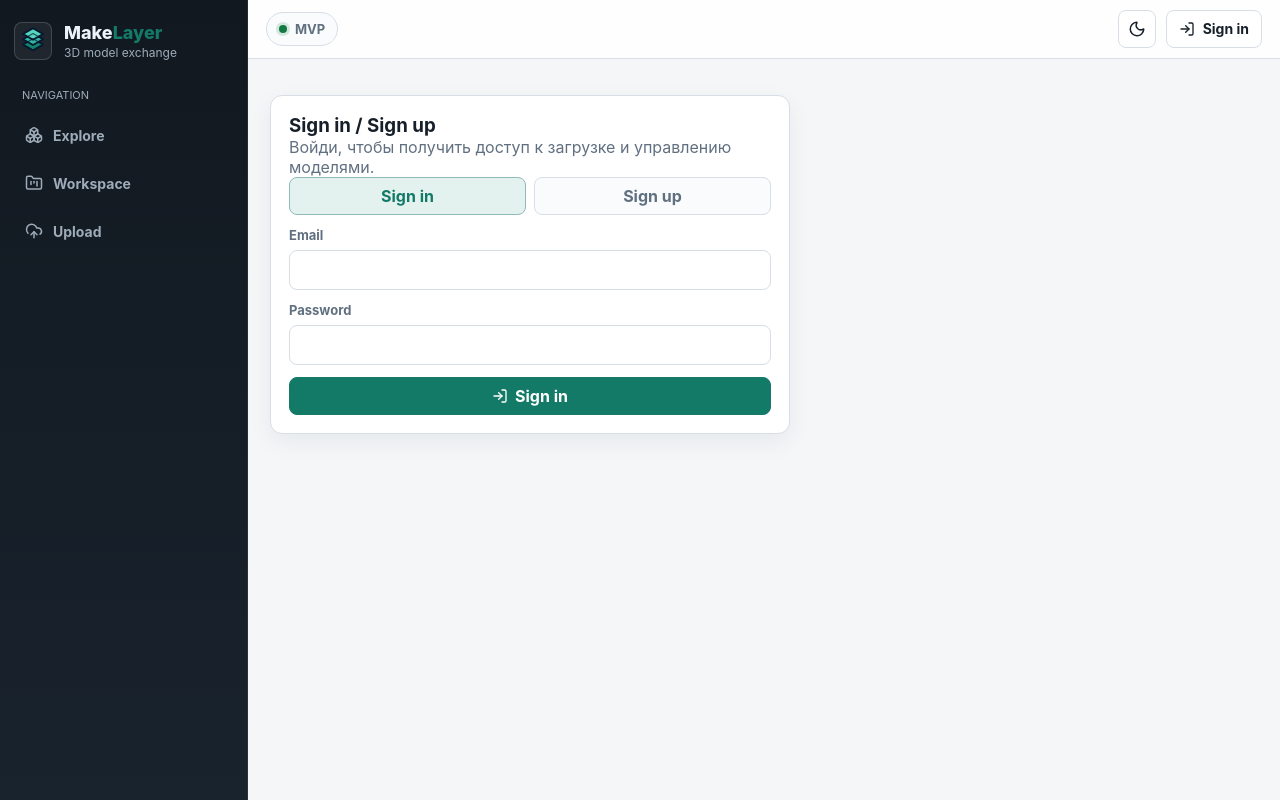
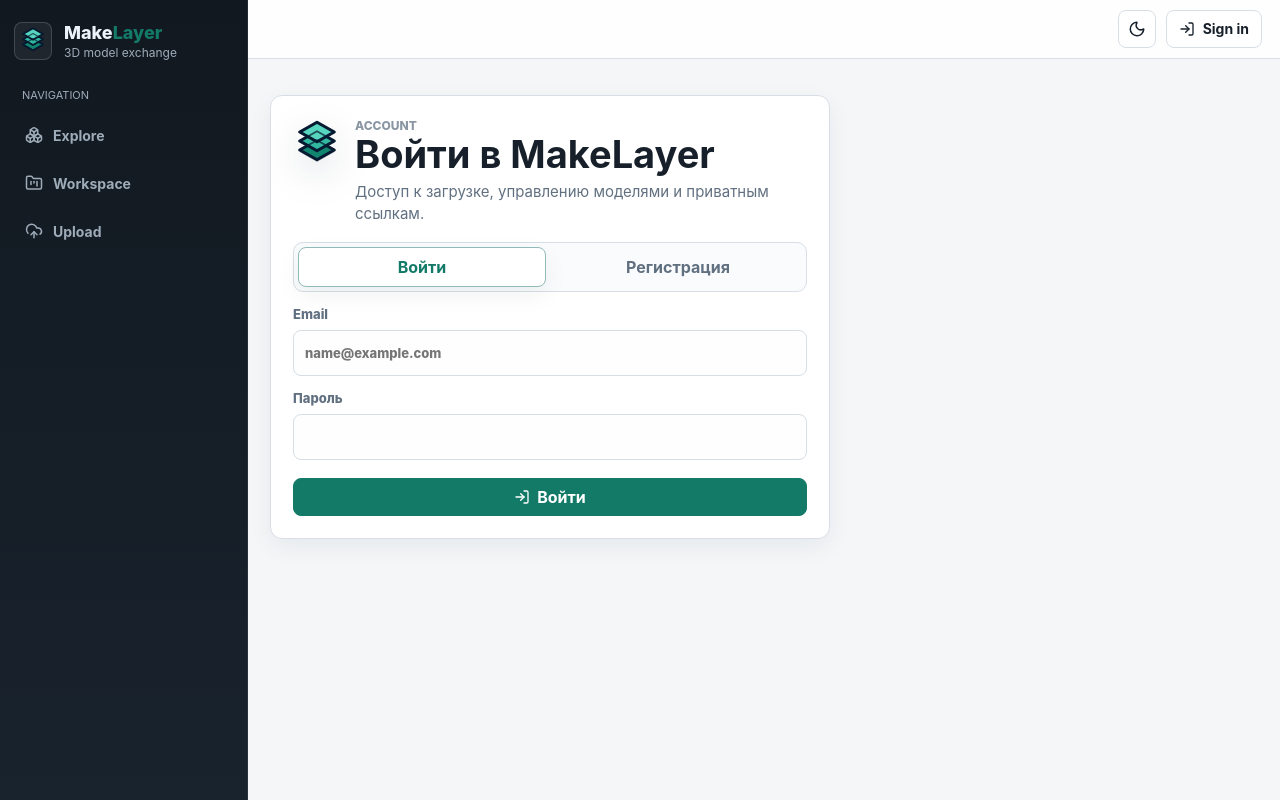
Before and after one commit to lazyw1zard/CADRelay, a React (Vite) app in the folder frontend/: page /auth in a window 1280 px wide. Built offline with nearby package versions, Linux system fonts and the light colour scheme; no server answers.

Commit message:
Polish auth and UI motion

```diff
--- a/frontend/src/shell/AppShell.jsx
+++ b/frontend/src/shell/AppShell.jsx
@@ -155,10 +155,6 @@
             >
               {mobileMenuOpen ? <X size={18} /> : <Menu size={18} />}
             </button>
-            <div className="shell-product-status">
-              <span className="status-dot" />
-              <span>MVP</span>
-            </div>
           </div>
           <div className="shell-topbar-actions">
             <button
--- a/frontend/src/styles/main.scss
+++ b/frontend/src/styles/main.scss
@@ -32,6 +32,9 @@
   --radius-sm: 8px;
   --radius-md: 10px;
   --radius-lg: 12px;
+  --motion-fast: 140ms ease;
+  --motion-base: 180ms ease;
+  --motion-slow: 260ms cubic-bezier(0.2, 0.8, 0.2, 1);
   --font-main: "Inter", "Manrope", "Segoe UI", system-ui, sans-serif;
 }
 
@@ -93,6 +96,15 @@
 
 a {
   color: var(--link);
+  transition: color var(--motion-fast), background-color var(--motion-fast), border-color var(--motion-fast);
+}
+
+button,
+input,
+select,
+textarea {
+  transition: background-color var(--motion-fast), border-color var(--motion-fast), box-shadow var(--motion-fast),
+    color var(--motion-fast), transform var(--motion-fast), opacity var(--motion-fast);
 }
 
 button:disabled,
@@ -297,28 +309,6 @@
   display: flex;
   align-items: center;
   gap: 10px;
-}
-
-.shell-product-status {
-  display: inline-flex;
-  align-items: center;
-  gap: 8px;
-  min-height: 34px;
-  border: 1px solid var(--line);
-  border-radius: 999px;
-  padding: 0 12px;
-  color: var(--text-soft);
-  background: var(--surface-2);
-  font-size: 13px;
-  font-weight: 650;
-}
-
-.status-dot {
-  width: 8px;
-  height: 8px;
-  border-radius: 50%;
-  background: var(--success);
-  box-shadow: 0 0 0 3px color-mix(in srgb, var(--success) 16%, transparent);
 }
 
 .icon-btn,
@@ -403,6 +393,7 @@
 .page {
   width: min(100%, 1280px);
   margin: 0 auto;
+  animation: pageEnter var(--motion-slow) both;
 }
 
 .page-wide {
@@ -456,6 +447,8 @@
   border: 1px solid var(--line);
   border-radius: var(--radius-lg);
   box-shadow: var(--shadow-soft);
+  transition: background-color var(--motion-base), border-color var(--motion-base), box-shadow var(--motion-base),
+    transform var(--motion-base);
 }
 
 .card,
@@ -628,11 +621,12 @@
   background: var(--surface);
   box-shadow: var(--shadow-soft);
   min-width: 0;
+  transition: border-color var(--motion-base), box-shadow var(--motion-base), transform var(--motion-base),
+    background-color var(--motion-base);
 }
 
 .model-card-clickable {
   cursor: pointer;
-  transition: border-color 0.16s ease, box-shadow 0.16s ease, transform 0.16s ease;
 }
 
 .model-card-clickable:hover {
@@ -1045,6 +1039,39 @@
   background: transparent;
 }
 
+@keyframes pageEnter {
+  from {
+    opacity: 0;
+    transform: translateY(8px);
+  }
+  to {
+    opacity: 1;
+    transform: translateY(0);
+  }
+}
+
+@keyframes surfaceEnter {
+  from {
+    opacity: 0;
+    transform: translateY(10px) scale(0.992);
+  }
+  to {
+    opacity: 1;
+    transform: translateY(0) scale(1);
+  }
+}
+
+@keyframes popoverIn {
+  from {
+    opacity: 0;
+    transform: translateY(-4px) scale(0.98);
+  }
+  to {
+    opacity: 1;
+    transform: translateY(0) scale(1);
+  }
+}
+
 @keyframes detailScrimIn {
   from {
     opacity: 0;
@@ -1072,7 +1099,10 @@
 }
 
 .auth-page-card {
-  max-width: 520px;
+  width: min(100%, 560px);
+  max-width: 560px;
+  padding: 22px;
+  animation: surfaceEnter var(--motion-slow) both;
 }
 
 .auth-page-card h1,
@@ -1080,10 +1110,41 @@
   margin: 0;
 }
 
+.auth-page-header {
+  display: flex;
+  align-items: flex-start;
+  gap: 14px;
+  margin-bottom: 18px;
+}
+
+.auth-page-mark {
+  width: 48px;
+  height: 48px;
+  flex: 0 0 auto;
+  margin-top: 2px;
+  filter: drop-shadow(0 12px 18px rgba(6, 27, 50, 0.13));
+}
+
+.auth-page-card h1 {
+  margin: 2px 0 6px;
+  font-size: clamp(28px, 4vw, 38px);
+  line-height: 1.05;
+}
+
+.auth-page-card .muted {
+  color: var(--text-soft);
+  font-size: 15px;
+  line-height: 1.45;
+}
+
 .auth-page-form,
 .workspace-page form.card {
   display: grid;
   gap: 12px;
+}
+
+.auth-page-form {
+  gap: 14px;
 }
 
 label {
@@ -1109,6 +1170,25 @@
 textarea {
   resize: vertical;
   line-height: 1.45;
+}
+
+.auth-page-form label {
+  gap: 8px;
+  color: var(--text-soft);
+  font-size: 13px;
+  font-weight: 760;
+}
+
+.auth-page-form input {
+  min-height: 46px;
+  border-radius: var(--radius-sm);
+  background: color-mix(in srgb, var(--surface) 82%, var(--surface-2));
+}
+
+.auth-page-form input:focus {
+  border-color: color-mix(in srgb, var(--brand) 54%, var(--line));
+  box-shadow: 0 0 0 3px color-mix(in srgb, var(--brand) 12%, transparent);
+  outline: none;
 }
 
 .auth-page-form button,
@@ -1150,17 +1230,36 @@
   gap: 8px;
 }
 
+.auth-page-mode {
+  padding: 4px;
+  border: 1px solid var(--line);
+  border-radius: var(--radius-md);
+  background: var(--surface-2);
+}
+
+.auth-page-mode button {
+  min-height: 40px;
+  border-color: transparent;
+  box-shadow: none;
+}
+
 .auth-page-mode .auth-mode-idle,
 .workspace-page .auth-mode button.auth-mode-idle {
-  background: var(--surface-2);
+  background: transparent;
   color: var(--text-soft);
 }
 
 .auth-page-mode .auth-mode-active,
 .workspace-page .auth-mode button.auth-mode-active {
-  background: var(--brand-soft);
+  background: var(--surface);
   border-color: color-mix(in srgb, var(--brand) 36%, var(--line));
   color: var(--brand);
+  box-shadow: var(--shadow-soft);
+}
+
+.auth-submit {
+  margin-top: 4px;
+  min-height: 48px;
 }
 
 .workspace-page {
@@ -1664,11 +1763,14 @@
   background: var(--surface);
   box-shadow: var(--shadow);
   padding: 6px;
+  transform-origin: top left;
+  animation: popoverIn 150ms ease-out both;
 }
 
 .workspace-menu-right .workspace-menu-popover {
   right: 0;
   left: auto;
+  transform-origin: top right;
 }
 
 .workspace-menu-popover a,
@@ -1806,6 +1908,9 @@
   background: var(--surface);
   box-shadow: var(--shadow-soft);
   padding: 18px;
+  animation: surfaceEnter var(--motion-slow) both;
+  transition: background-color var(--motion-base), border-color var(--motion-base), box-shadow var(--motion-base),
+    transform var(--motion-base);
 }
 
 .upload-main-panel,
@@ -2199,12 +2304,6 @@
     padding: 9px 12px;
   }
 
-  .shell-product-status {
-    max-width: 148px;
-    overflow: hidden;
-    white-space: nowrap;
-  }
-
   .shell-auth-btn span {
     display: none;
   }
@@ -2404,19 +2503,28 @@
 }
 
 @media (prefers-reduced-motion: reduce) {
+  *,
+  *::before,
+  *::after {
+    scroll-behavior: auto !important;
+    transition-duration: 0.001ms !important;
+    animation-duration: 0.001ms !important;
+    animation-iteration-count: 1 !important;
+  }
+
   .detail-scrim,
   .model-detail-panel,
+  .share-dialog,
+  .share-dialog-scrim,
+  .workspace-menu-popover,
+  .auth-page-card,
+  .page,
+  .upload-main-panel,
+  .upload-side-section,
+  .upload-submit-panel,
   .explore-grid-filter-leave .model-card,
   .explore-grid-filter-enter .model-card {
     animation: none;
-  }
-
-  .model-card-clickable,
-  .icon-btn,
-  .shell-auth-btn,
-  .btn-ghost,
-  .button {
-    transition: none;
   }
 }
 
--- a/frontend/src/views/AuthPage.jsx
+++ b/frontend/src/views/AuthPage.jsx
@@ -1,6 +1,7 @@
 import { useEffect, useState } from "react";
 import { Navigate, useNavigate } from "react-router-dom";
 import { LogIn, UserPlus } from "lucide-react";
+import { BrandMark } from "../components/BrandMark";
 import {
   getFirebaseConfigStatus,
   getAuthMode,
@@ -26,6 +27,7 @@
   const [info, setInfo] = useState("");
   const [authReady, setAuthReady] = useState(!firebaseReady);
   const [authUser, setAuthUser] = useState(null);
+  const isSignup = authMode === "signup";
 
   useEffect(() => {
     // Если пользователь уже вошел, страницу логина не показываем.
@@ -108,34 +110,54 @@
 
   return (
     <section className="auth-page-card">
-      <h1>Sign in / Sign up</h1>
-      <p className="muted">Войди, чтобы получить доступ к загрузке и управлению моделями.</p>
+      <div className="auth-page-header">
+        <BrandMark size={48} className="auth-page-mark" />
+        <div>
+          <p className="page-kicker">Account</p>
+          <h1>{isSignup ? "Создать аккаунт" : "Войти в MakeLayer"}</h1>
+          <p className="muted">Доступ к загрузке, управлению моделями и приватным ссылкам.</p>
+        </div>
+      </div>
 
       <form className="auth-page-form" onSubmit={handleSubmit}>
         <div className="auth-page-mode">
           <button
             type="button"
             className={authMode === "signin" ? "auth-mode-active" : "auth-mode-idle"}
-            onClick={() => setAuthMode("signin")}
+            onClick={() => {
+              setAuthMode("signin");
+              setError("");
+              setInfo("");
+            }}
           >
-            Sign in
+            Войти
           </button>
           <button
             type="button"
             className={authMode === "signup" ? "auth-mode-active" : "auth-mode-idle"}
-            onClick={() => setAuthMode("signup")}
+            onClick={() => {
+              setAuthMode("signup");
+              setError("");
+              setInfo("");
+            }}
           >
-            Sign up
+            Регистрация
           </button>
         </div>
 
         <label>
           Email
-          <input type="email" autoComplete="email" value={email} onChange={(e) => setEmail(e.target.value)} />
+          <input
+            type="email"
+            autoComplete="email"
+            value={email}
+            onChange={(e) => setEmail(e.target.value)}
+            placeholder="name@example.com"
+          />
         </label>
 
         <label>
-          Password
+          Пароль
           <input
             type="password"
             autoComplete={authMode === "signup" ? "new-password" : "current-password"}
@@ -146,21 +168,21 @@
 
         {authMode === "signup" ? (
           <label>
-            Display name
-            <input value={displayName} onChange={(e) => setDisplayName(e.target.value)} placeholder="Например: Denis" />
+            Логин
+            <input value={displayName} onChange={(e) => setDisplayName(e.target.value)} />
           </label>
         ) : null}
 
         {authMode === "signup" ? (
           <label>
-            Confirm password
+            Повтори пароль
             <input type="password" value={confirmPassword} onChange={(e) => setConfirmPassword(e.target.value)} />
           </label>
         ) : null}
 
-        <button type="submit" disabled={busy}>
+        <button className="auth-submit" type="submit" disabled={busy}>
           {authMode === "signup" ? <UserPlus size={16} /> : <LogIn size={16} />}
-          {busy ? "Обработка..." : authMode === "signup" ? "Create account" : "Sign in"}
+          {busy ? "Обработка..." : authMode === "signup" ? "Создать аккаунт" : "Войти"}
         </button>
       </form>
 
--- a/frontend/src/views/ExplorePage.jsx
+++ b/frontend/src/views/ExplorePage.jsx
@@ -250,7 +250,7 @@
             <h1>
               <MakeLayerWordmark />
             </h1>
-            <p>Готовые модели для просмотра, обмена и проверки рендера. 3D-print профиль оставим как следующий слой продукта.</p>
+            <p>Готовые модели для просмотра, обмена и проверки рендера.</p>
           </div>
         </div>
         <div className="explore-hero-actions">
```
